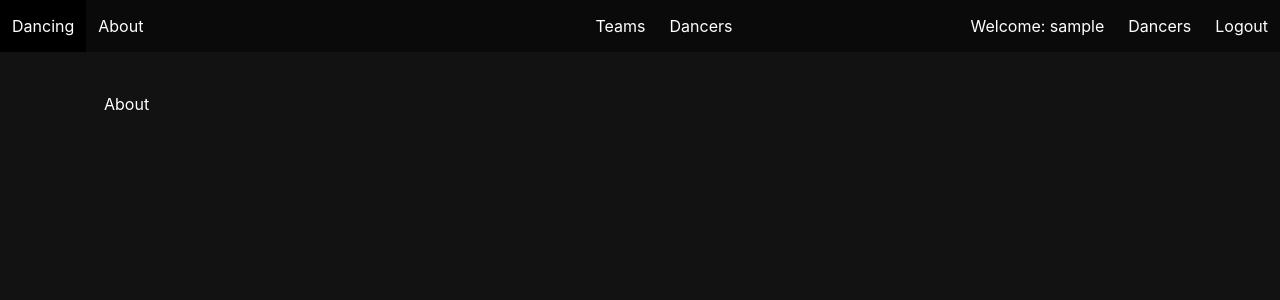
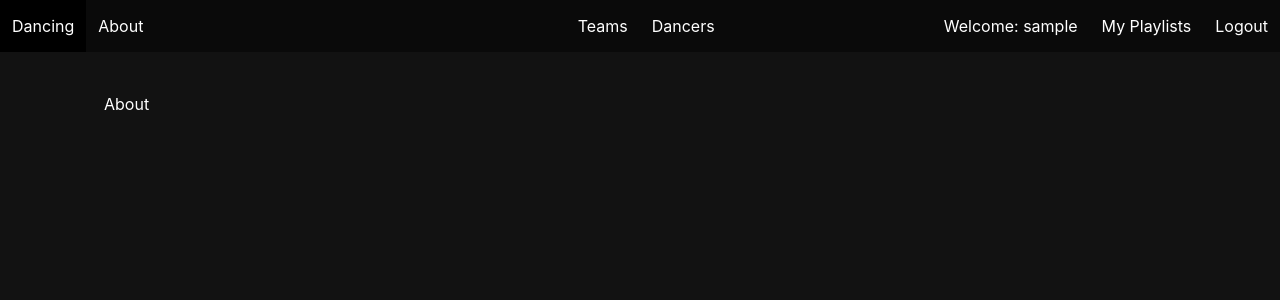
Before and after one commit to mdechavez5/Finch_Collector_App, a Django app: page /about/ in a window 1280 px wide. Shown: the top 300 px of the page. Run offline with Django 4.2, Linux system fonts and the light colour scheme; the visitor is signed in with stand-in values (Sample User, id 1).

Commit message:
After logging in, User have access to their playlists

```diff
--- a/main_app/templates/base.html
+++ b/main_app/templates/base.html
@@ -32,7 +32,7 @@
             {% if user.is_authenticated %}
                 <div class="navbar-menu navbar-end">
                     <span class="navbar-item">Welcome: {{user.username}}</span>
-                    <a class="navbar-item" href="/dancers">Dancers</a>
+                    <a class="navbar-item" href="/">My Playlists</a>
                     <a class="navbar-item" href="{% url 'logout' %}">Logout</a>
                 </div>
             {% else %}
```
